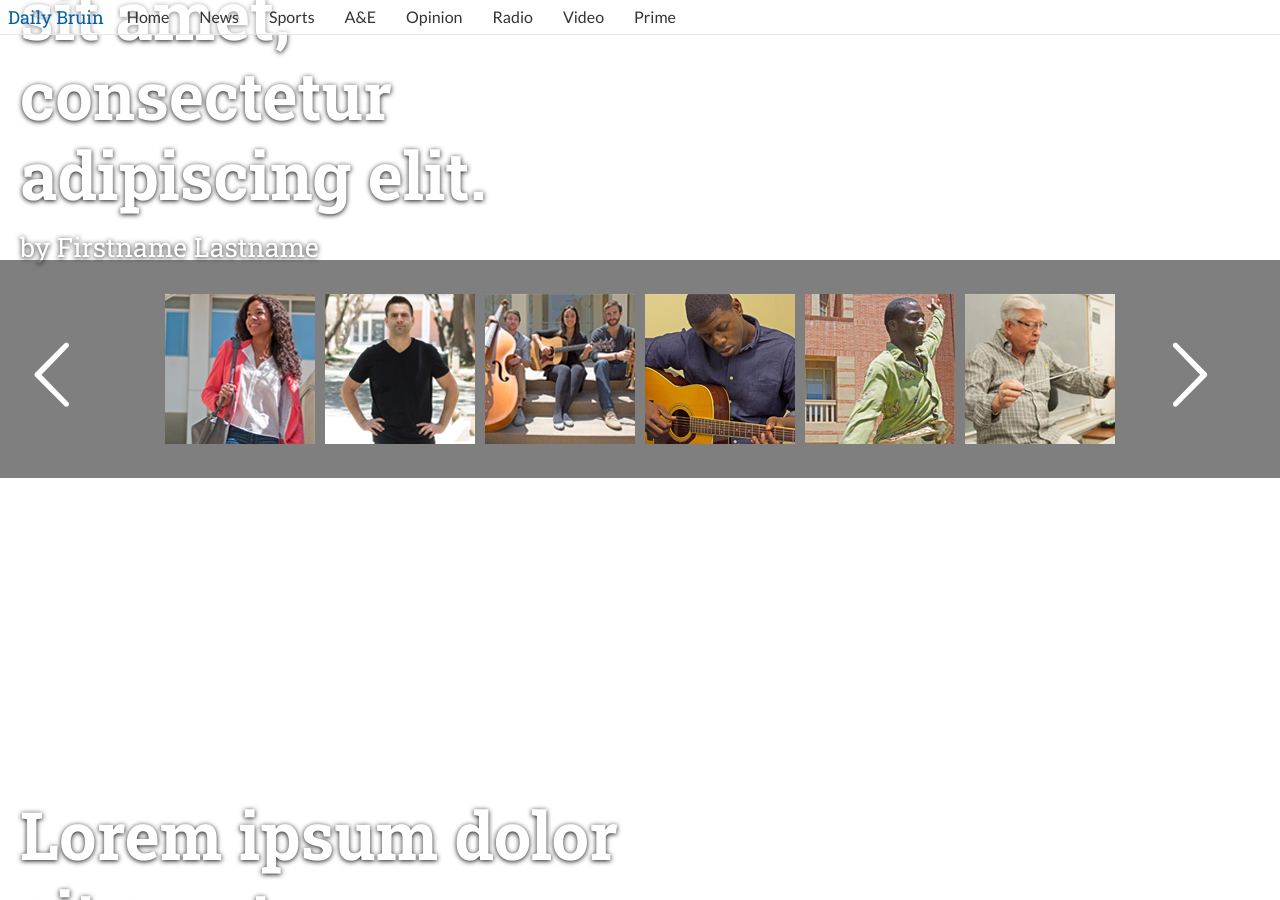
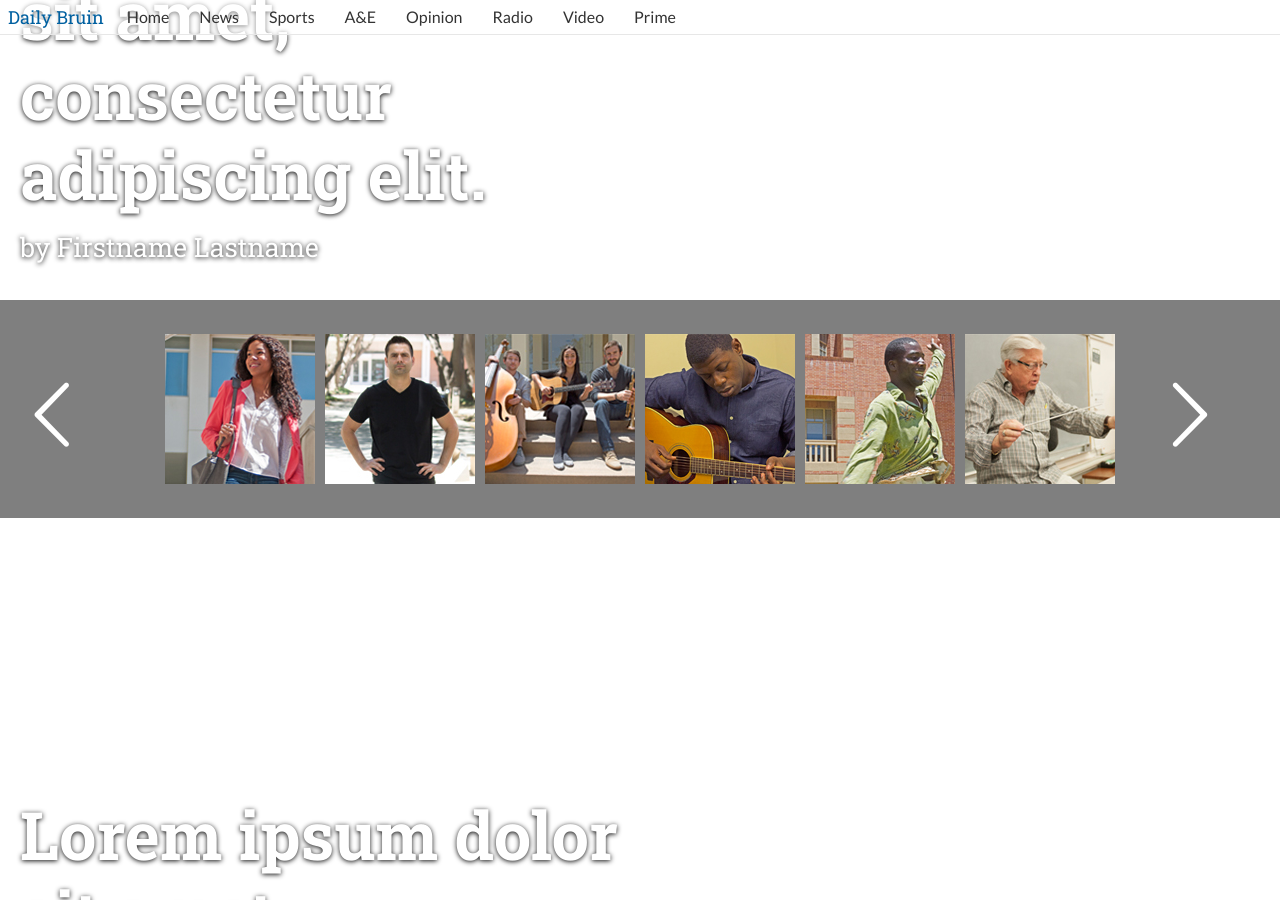
Before and after one commit to daily-bruin/gradissue-2014, a Jekyll site: the page index.html, which Jekyll copies as it is, in a window 1280 px wide and 900 px high, scrolled down 2873 px. Built offline with Jekyll 4.4.1, drawn with Linux system fonts in a browser that asks for light colours; nearby versions of some CDN libraries; library files that are not in the unit come from our copies.

Commit message:
Added margins to each demo

```diff
--- a/assets/css/style.css
+++ b/assets/css/style.css
@@ -119,7 +119,7 @@
 /*****************************************************
  * generic styling for ALS elements: outer container
  ******************************************************/
-#demo1, #demo2{
+#demo1, #demo2, #demo3, #demo4, #demo5, #demo6, #demo7{
   margin: 40px auto;
 }
 
```
